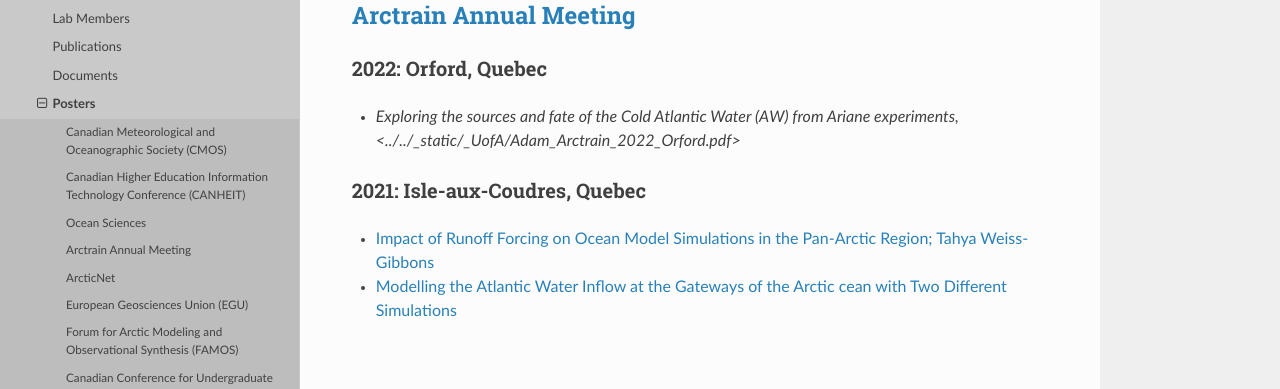
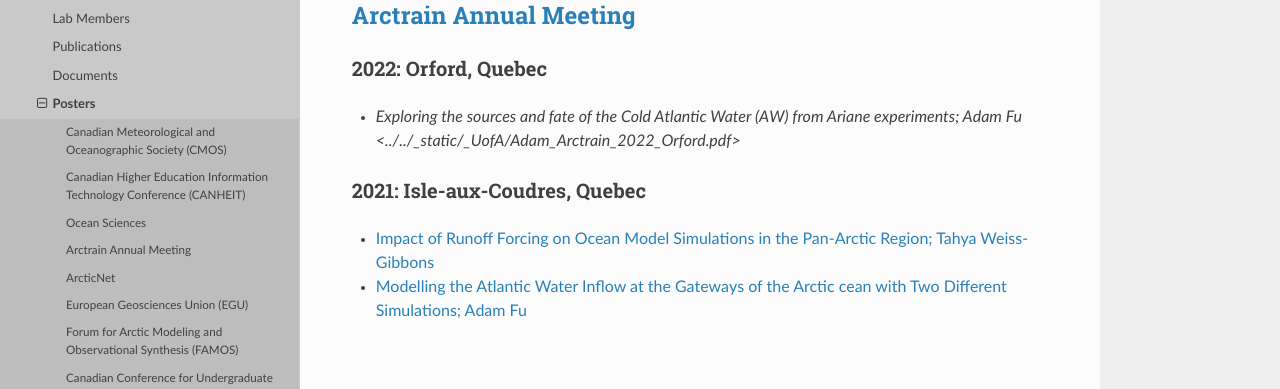
Before and after one commit to UofA-NEMO/Canadian-NEMO-Ocean-Modelling-Forum-Community-of-Practice, a Sphinx documentation site: the page built from docs/Institutions/UofA/Posters.rst, in a window 1280 px wide and 900 px high, scrolled down 1432 px. Shown: the part 151-540 px from the top of the window. Built offline with Sphinx 7.4.7 and the Read the Docs theme 2.0.0, drawn with Linux system fonts in a browser that asks for light colours; pages that are not in the unit, such as notebooks, are missing from menus; some of the changed text lies outside the part shown.

Commit message:
Update Posters.rst

```diff
--- a/docs/Institutions/UofA/Posters.rst
+++ b/docs/Institutions/UofA/Posters.rst
@@ -71,7 +71,7 @@ Here is a list of the posters our group has presented at conferences around the
 2022: Orford, Quebec
 ^^^^^^^^^^^^^^^^^^^^
 
-* `Exploring the sources and fate of the Cold Atlantic Water (AW) from Ariane experiments, <../../_static/_UofA/Adam_Arctrain_2022_Orford.pdf>`
+* `Exploring the sources and fate of the Cold Atlantic Water (AW) from Ariane experiments; Adam Fu <../../_static/_UofA/Adam_Arctrain_2022_Orford.pdf>`
 
 
 2021: Isle-aux-Coudres, Quebec
@@ -79,7 +79,7 @@ Here is a list of the posters our group has presented at conferences around the
 
 * `Impact of Runoff Forcing on Ocean Model Simulations in the Pan-Arctic Region; Tahya Weiss-Gibbons <../../_static/_UofA/AAM2021_Poster_Tahya_Weiss-Gibbons.pdf>`_
 
-* `Modelling the Atlantic Water Inflow at the Gateways of the Arctic cean with Two Different Simulations <../../_static/_UofA/Adam_Arctrain_2021_IaC.pdf>`_
+* `Modelling the Atlantic Water Inflow at the Gateways of the Arctic cean with Two Different Simulations; Adam Fu <../../_static/_UofA/Adam_Arctrain_2021_IaC.pdf>`_
 |
 
 `ArcticNet <https://arcticnet.ulaval.ca/>`_
@@ -165,4 +165,4 @@ Here is a list of the posters our group has presented at conferences around the
 2019: Edmonton, Alberta
 ^^^^^^^^^^^^^^^^^^^^^^^
 
-* `Modelling Heat and Salt Flues Across Davis Strait, 2004-2016, uing the ANHA12 Configurations <../../_static/_UofA/Adam_UofA_InternshipPosterSymp_2019.pdf>`_
+* `Modelling Heat and Salt Flues Across Davis Strait, 2004-2016, uing the ANHA12 Configurations; Adam Fu <../../_static/_UofA/Adam_UofA_InternshipPosterSymp_2019.pdf>`_
```
